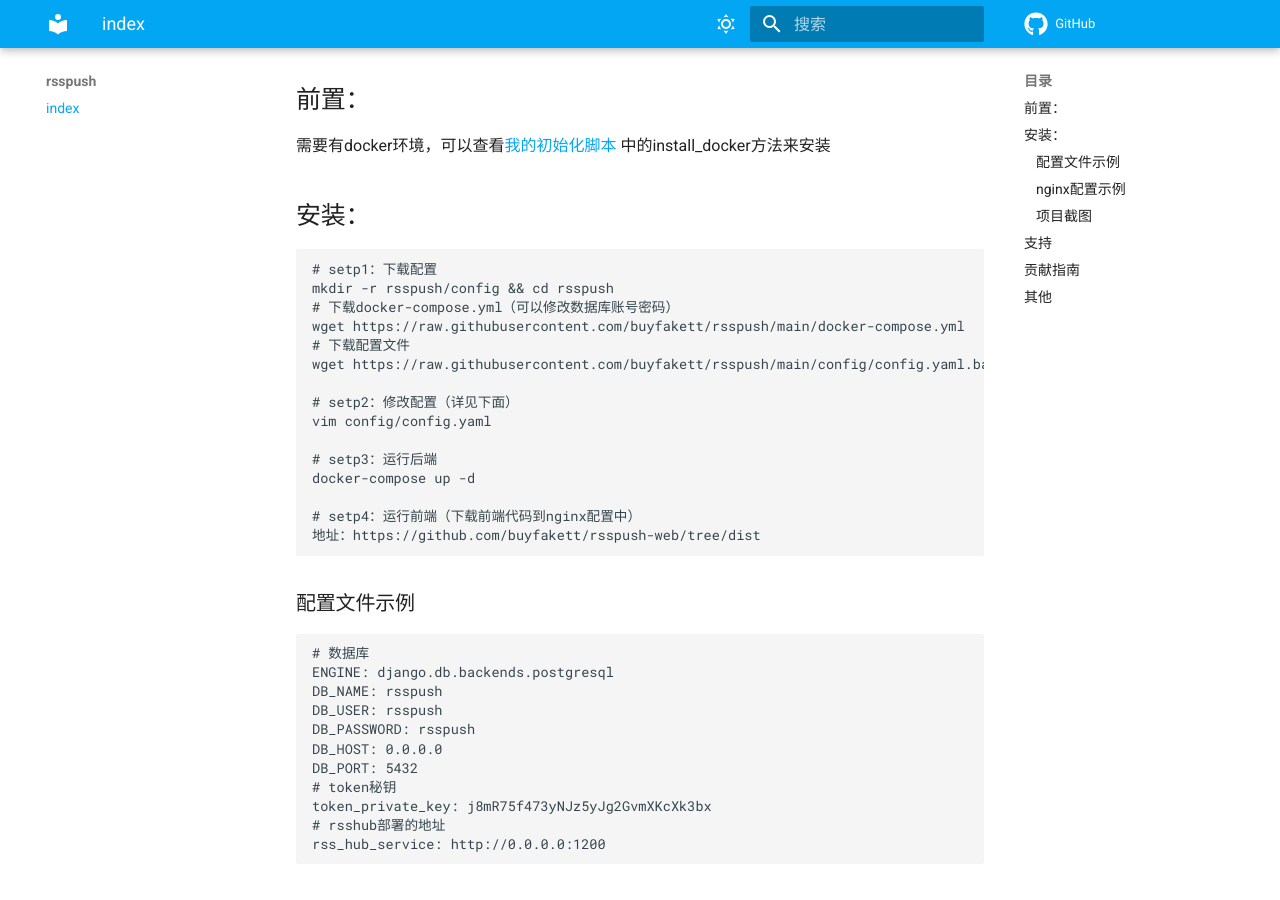
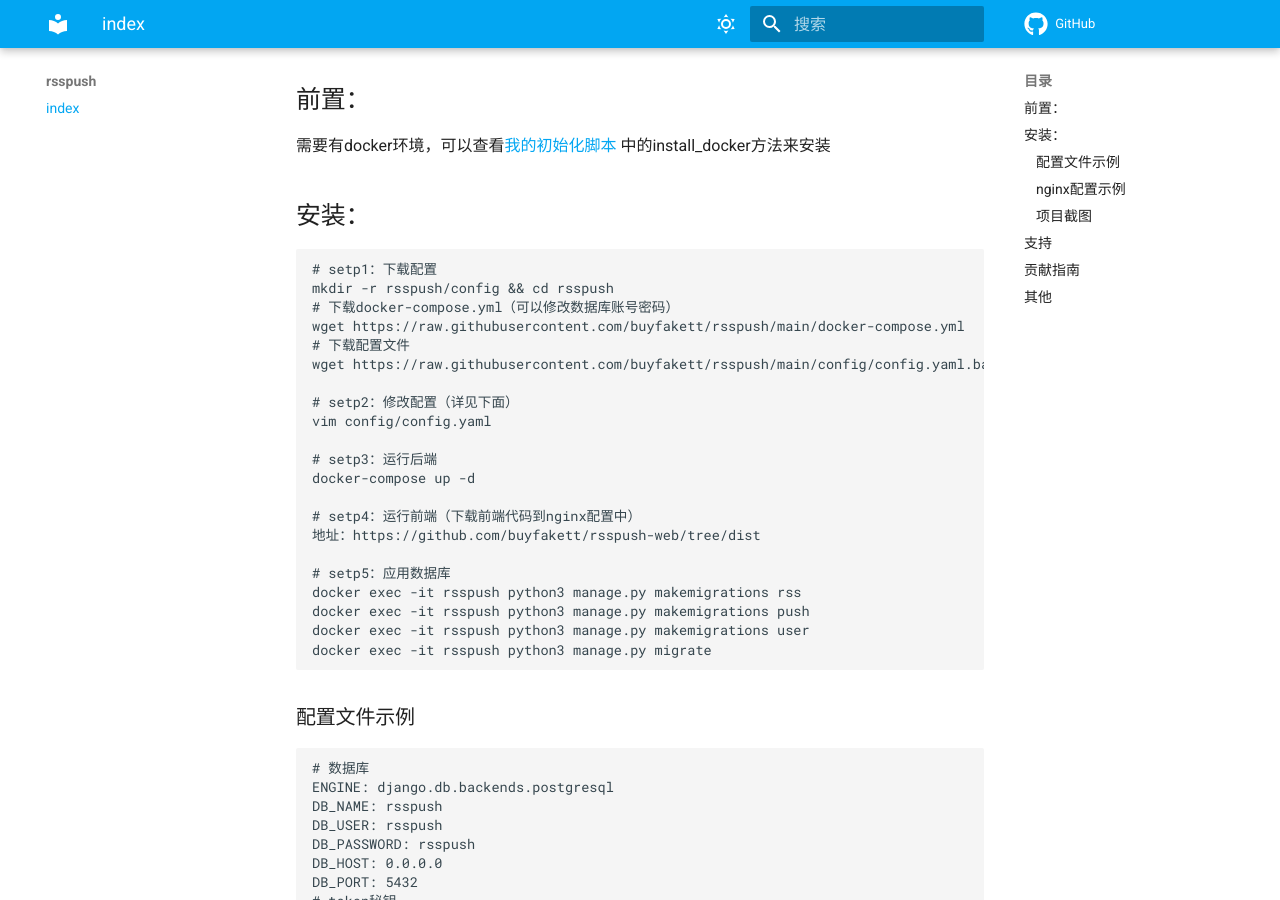
Before and after one commit to buyfakett/rsspush, an MkDocs documentation site: the page built from doc/source/docs/README.md, in a window 1280 px wide and 900 px high, scrolled down 205 px. Built offline with MkDocs 1.6.1 and Material for MkDocs 9.7.7, drawn with Linux system fonts in a browser that asks for light colours; comment, search, counter and statistics services are not loaded.

Commit message:
:memo: docs: 更新文档

````diff
--- a/doc/source/docs/README.md
+++ b/doc/source/docs/README.md
@@ -27,6 +27,12 @@ docker-compose up -d
 
 # setp4：运行前端（下载前端代码到nginx配置中）
 地址：https://github.com/buyfakett/rsspush-web/tree/dist
+
+# setp5：应用数据库
+docker exec -it rsspush python3 manage.py makemigrations rss
+docker exec -it rsspush python3 manage.py makemigrations push
+docker exec -it rsspush python3 manage.py makemigrations user
+docker exec -it rsspush python3 manage.py migrate
 ```
 
 ### 配置文件示例
````
